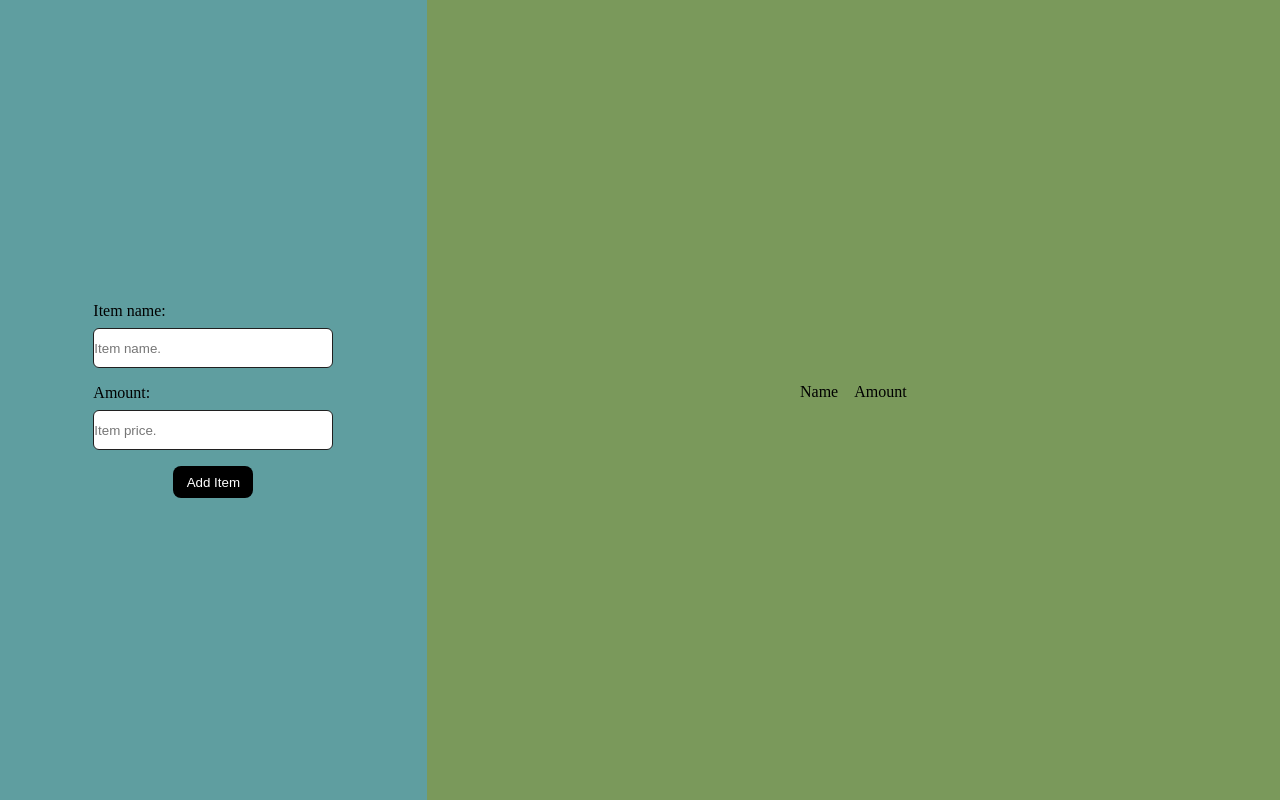
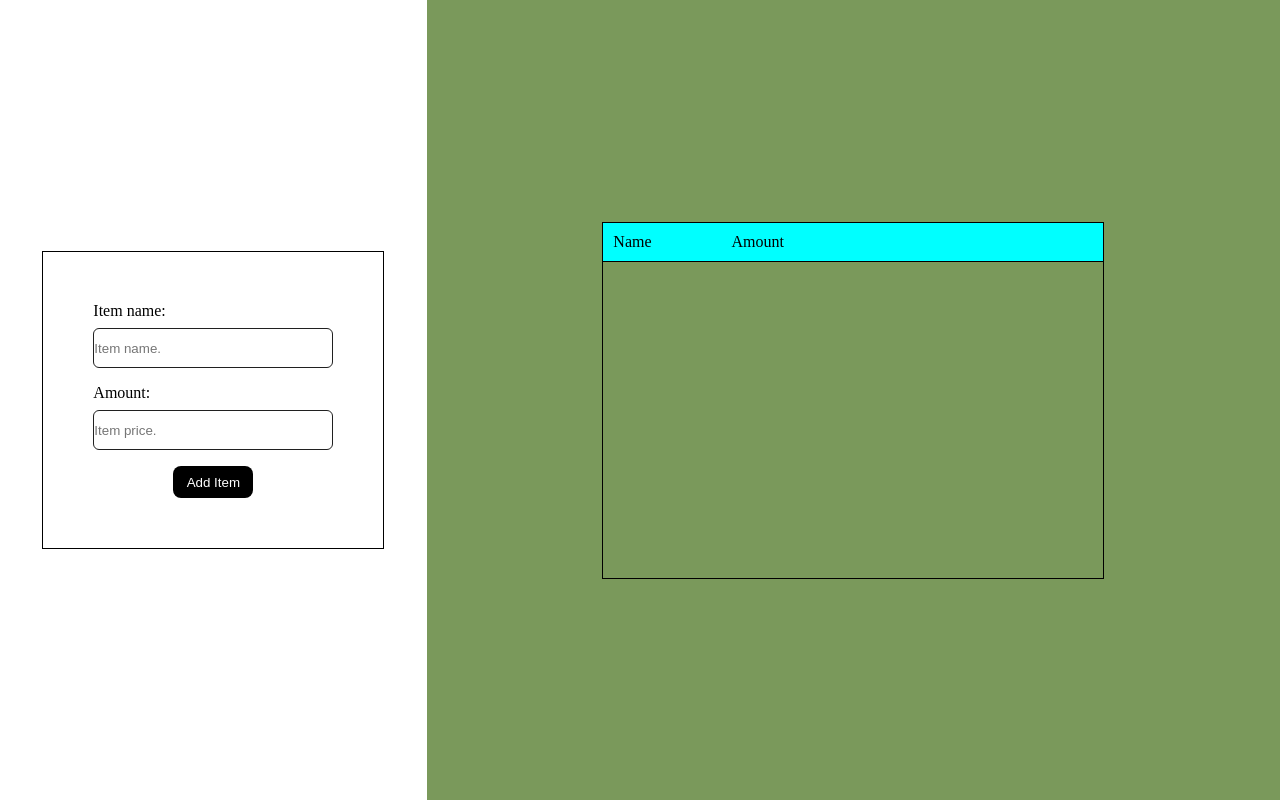
Before and after one commit to Majed-Habli/Expense-tracker, a plain HTML site: page index.html in a window 1280 px wide. Drawn offline with nearby package versions, Linux system fonts and the light colour scheme.

Commit message:
front-end: styled the tables and list elemts.

```diff
--- a/css/styles.css
+++ b/css/styles.css
@@ -6,12 +6,10 @@
 html,body{
     width: 100%;
     height: 100vh;
-    background-color: blue;
 }
 .app-container{
     width: 100%;
     height: 100vh;
-    background-color: aqua;
 }
 .app-body{
     width: 100%;
@@ -23,18 +21,24 @@ html,body{
     display: flex;
     justify-content: center;
     align-items: center;
-    background-color: cadetblue;
+    /* background-color: cadetblue; */
 }
 .body-container{
     width: fit-content;
     height: fit-content;
-    padding: 50px;
     display: flex;
-    align-items: center;
     justify-content: center;
     flex-direction: column;
     row-gap: 1rem;
-    /* background-color: chartreuse; */
+    border: 1px solid black;
+}
+.body-container.container-left{
+    align-items: center;
+    padding: 50px;
+}
+.body-container.container-right{
+    align-items: flex-start;
+    /* padding: 50px; */
 }
 .body-container button{
     width: 5rem;
@@ -48,7 +52,6 @@ html,body{
     display: flex;
     flex-direction: column;
     row-gap: 0.5rem;
-    /* background-color: aqua; */
 }
 .row input{
     width:240px;
@@ -64,7 +67,24 @@ html,body{
     background-color: rgb(122, 153, 91);
 }
 .table-header{
+    width: 500px;
+    display: flex;
+    column-gap: 5rem;
+    padding: 10px;
+    border-bottom: 1px solid blacK;
+    background-color: aqua;
+}
+.list{
+    height: 300px;
     width: 100%;
+    overflow-y: auto;
+    overflow-x: hidden;
+}
+.list ul{
     display: flex;
-    column-gap: 1rem;
+    flex-direction: column;
+    row-gap: 1rem;
+    justify-content: flex-start;
+    list-style-type:none;
+    padding-left: 10px;
 }
--- a/index.html
+++ b/index.html
@@ -11,7 +11,7 @@
     <div class="app-container">
         <div class="app-body">
             <div class="body-left">
-                <div class="body-container">
+                <div class="body-container container-left">
                     <div class="row">
                         <label>Item name:</label>
                         <input id="expense-name-input" type="text" placeholder="Item name.">
@@ -24,13 +24,14 @@
                 </div>
             </div>
             <div class="body-right">
-                <div class="body-container">
+                <div class="body-container container-right">
                     <div class="table-header">
                         <p>Name</p>
                         <p>Amount</p>
                     </div>
                     <div class="list">
-                        <ul id="expenses-list"></ul>
+                        <ul id="expenses-list">
+                        </ul>
                     </div>
                 </div>
             </div>
```
